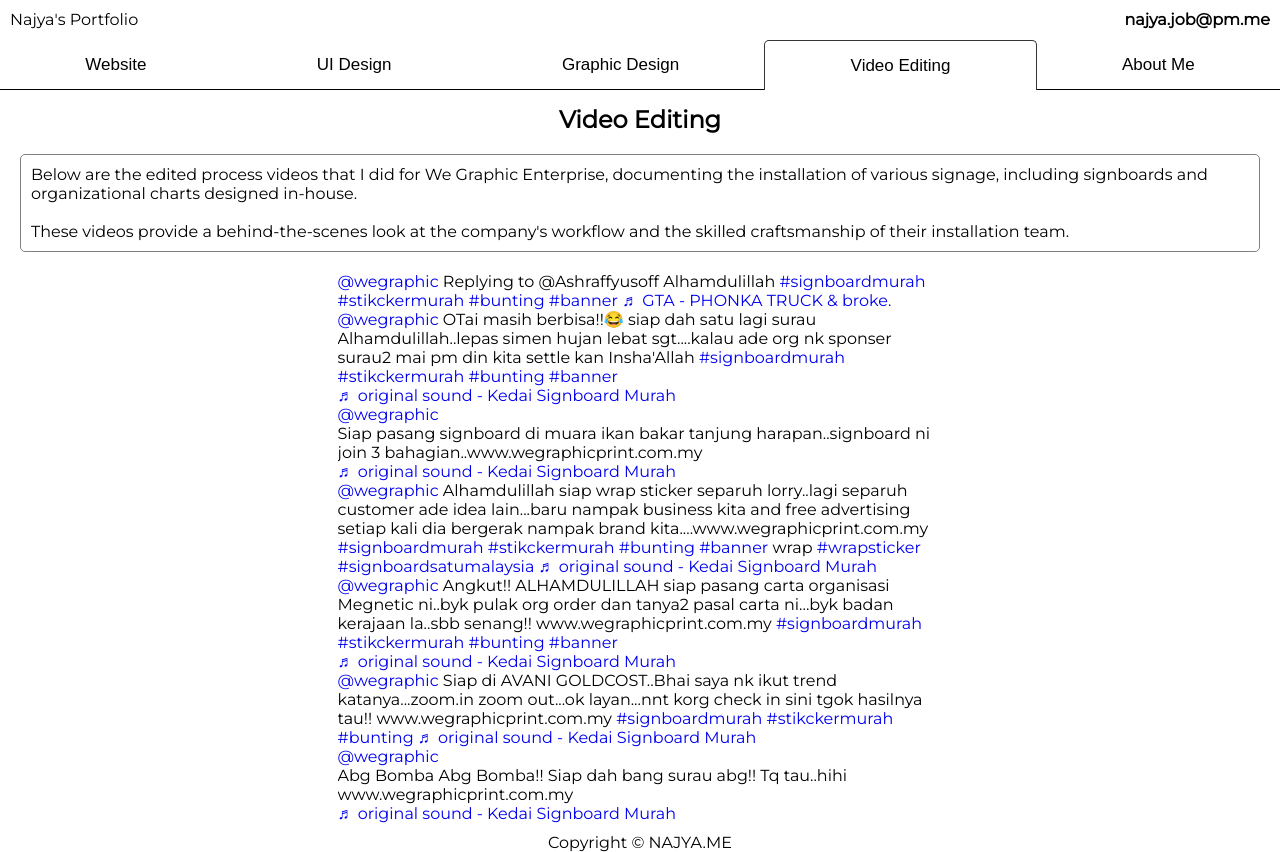
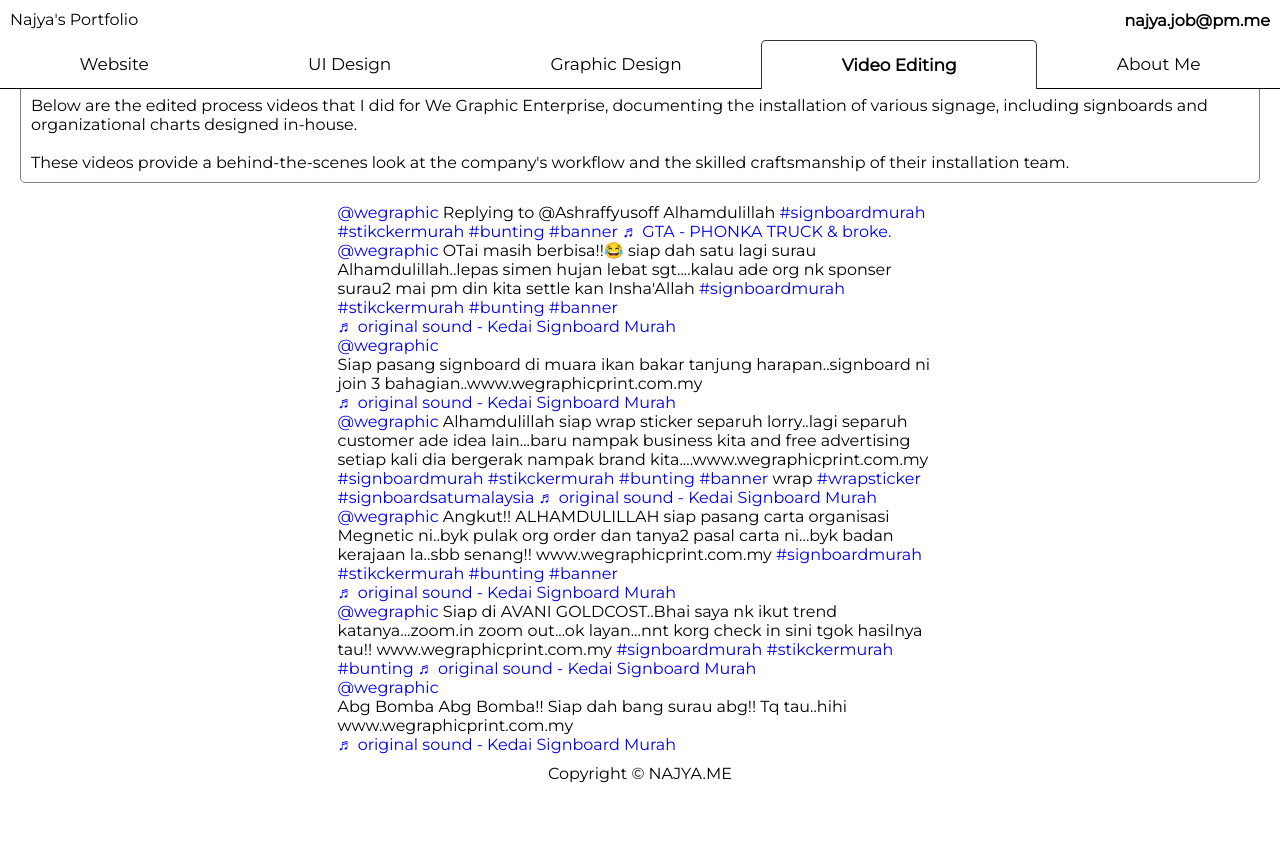
Before and after one commit to najya-mn/site-portfolio-tech, a plain HTML site: page video-editing.html in a window 1280 px wide. After the commit the page ends 800 px from the top, so only its background shows below. Drawn offline with Linux system fonts and the light colour scheme; a script that the page names is missing.

Commit message:
Updated nav in each .html page, fixed styling of nav in index.css.

```diff
--- a/index.css
+++ b/index.css
@@ -27,7 +27,7 @@ time, mark, audio, video {
 	font-size: 100%;
 	font: inherit;
 	vertical-align: baseline;
-	overflow-x: hidden;
+	/* overflow-x: hidden; */
 }
 /* HTML5 display-role reset for older browsers */
 article, aside, details, figcaption, figure,
@@ -87,14 +87,35 @@ body{
   z-index: 1;
   background-color: black;
 }
-nav{
+/* nav{
   height: 40px;
 }
+
 .tab{
   height: 50px;
+} */
+nav a{
+  color: black;
 }
 
-nav ul {
+.firstNav{
+  height: 40px;
+
+  display: flex;
+  align-items: center;
+  justify-content: space-between;
+}
+li{
+  margin: 10px;
+}
+.c1{
+  align-self: flex-start;
+}
+.c2{
+  align-self: flex-end;
+}
+
+/* nav ul {
   display: flex;
   align-items: center;
 }
@@ -124,9 +145,32 @@ li.child-2 a{
 }
 .tab {
   border: none;
+} */
+
+.secondNav{
+  display: flex;
+}
+.navLink{
+  flex-grow: 1;
+  margin: 0;
+  font-size: 17px;
+  text-align: center;
+  border-bottom: 1px solid black;
+}
+.navLink a{
+  display: block;
+  padding: 14px 16px;
+}
+.navLink.active{
+  border: 1px solid var(--secondary-color);
+  border-radius: 5px;
+  border-bottom: none;
+  border-bottom-right-radius: 0;
+  border-bottom-left-radius: 0;
+  font-weight: bolder;
 }
 
-.tab button{
+/* .tab button{
   flex-grow: 1;
 }
 .tab button {
@@ -150,7 +194,7 @@ li.child-2 a{
   border-bottom: none;
   border-bottom-right-radius: 0;
   border-bottom-left-radius: 0;
-}
+} */
 
 .content{
   margin-top: 85px;
--- a/video-editing.html
+++ b/video-editing.html
@@ -24,25 +24,26 @@
 <body id="top">
     <div class="fixed-top-nav">
         <nav>
-            <ul>
-                <li class="child-1"><a href="index.html">Najya's Portfolio</a></li>
-                <li class="child-2"><span id="emailText" onclick="copyText()">najya.job@pm.me</span></li>
+            <ul class="firstNav">
+                <li class="c1"><a href="index.html">Najya's Portfolio</a></li>
+                <li class="c2"><span id="emailText" onclick="copyText()">najya.job@pm.me</span></li>
             </ul>
         </nav>
 
-        <div class="tab">
-            <!-- <button class="tablinks" onclick="openTab(event, 'illustration')">Illustration & Animation</button> -->
-            <button href="#top" class="tablinks" onclick="openTab(event, 'website')">Website</button>
-            <button href="#top" class="tablinks" onclick="openTab(event, 'prototype')">UI Design</button>
-            <button class="tablinks" onclick="openTab(event, 'graphic-design')">Graphic Design</button>
-            <button id="defaultOpen" class="tablinks" onclick="openTab(event, 'video-editing')">Video Editing</button>
-            <button href="#top" class="tablinks" onclick="openTab(event, 'contact-me')">About Me</button>
-        </div>
+        <nav>
+            <ul class="secondNav">
+                <li class="navLink"><a href="website.html">Website</a></li>
+                <li class="navLink"><a href="ui-design.html">UI Design</a></li>
+                <li class="navLink"><a href="graphic-design.html">Graphic Design</a></li>
+                <li class="navLink active"><a href="video-editing.html">Video Editing</a></li>
+                <li class="navLink"><a href="about-me.html">About Me</a></li>
+            </ul>
+        </nav>
     </div>
 
     <div class="content">
         <div id="video-editing" class="tabcontent">
-            <h1>Video Editing</h1>
+            <!-- <h1>Video Editing</h1> -->
             <div class="child-video-exp">
                 <p>
                     Below are the edited process videos that I did for We Graphic Enterprise,
```
Also changed, not shown: about-me.html (+20 -4 lines), graphic-design.html (+12 -11 lines), index.html (+12 -11 lines), ui-design.html (+12 -11 lines), website.html (+12 -11 lines).
